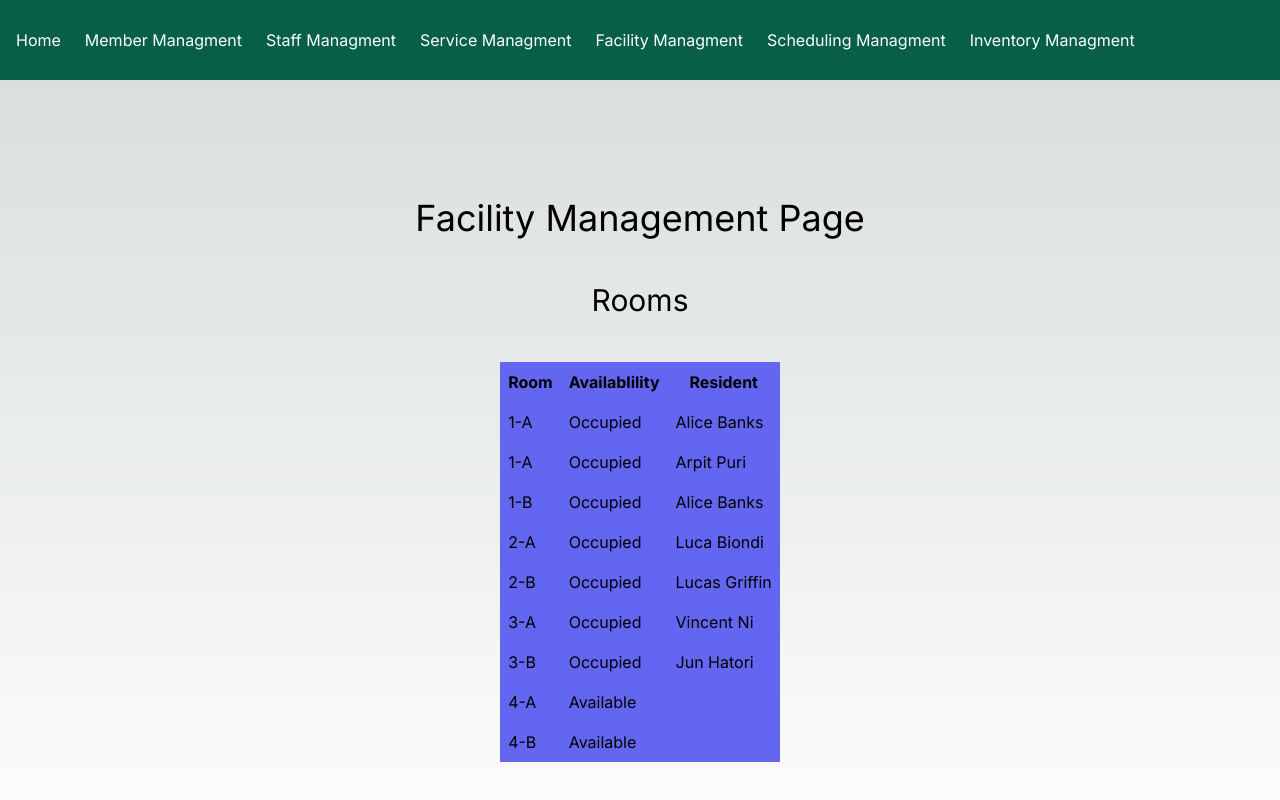
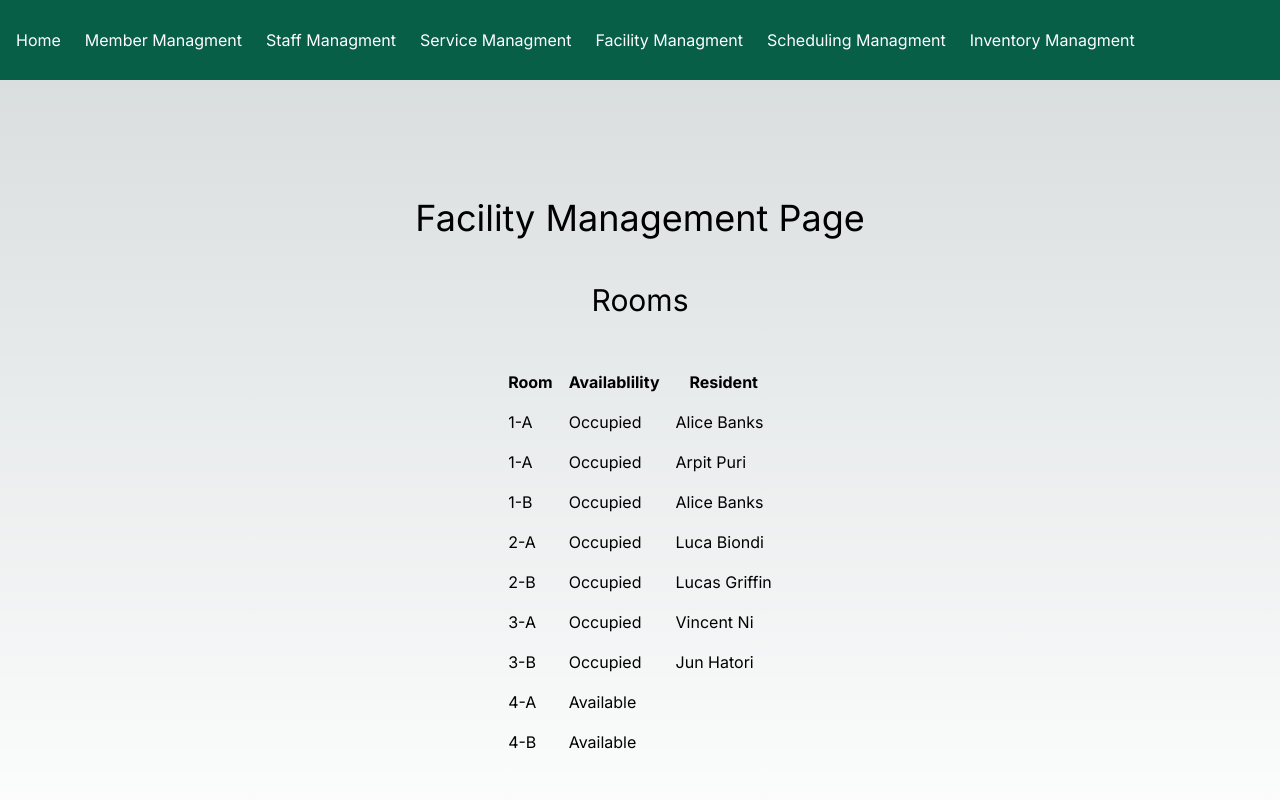
Before and after one commit to VinKnee13/vinknee13, a Next.js app: page /facility in a window 1280 px wide. Shown: the top 800 px of the page. Built offline with nearby package versions, Linux system fonts and the light colour scheme.

Commit message:
Update page.tsx

```diff
--- a/src/app/facility/page.tsx
+++ b/src/app/facility/page.tsx
@@ -6,7 +6,7 @@ export default function facilityManagment() {
         <main className="flex min-h-screen flex-col items-center justify-around p-24">
             <h1 className="text-4xl">Facility Management Page</h1>
   <h2 className="text-3xl">Rooms</h2>
-<table className="table-auto border-solid 1px #479 border-spacing-1 bg-indigo-500">
+<table className="table-auto border-indigo-500 border-spacing-1 ">
  <thead>
 <tr>
     <th className="p-2">Room</th>
```
